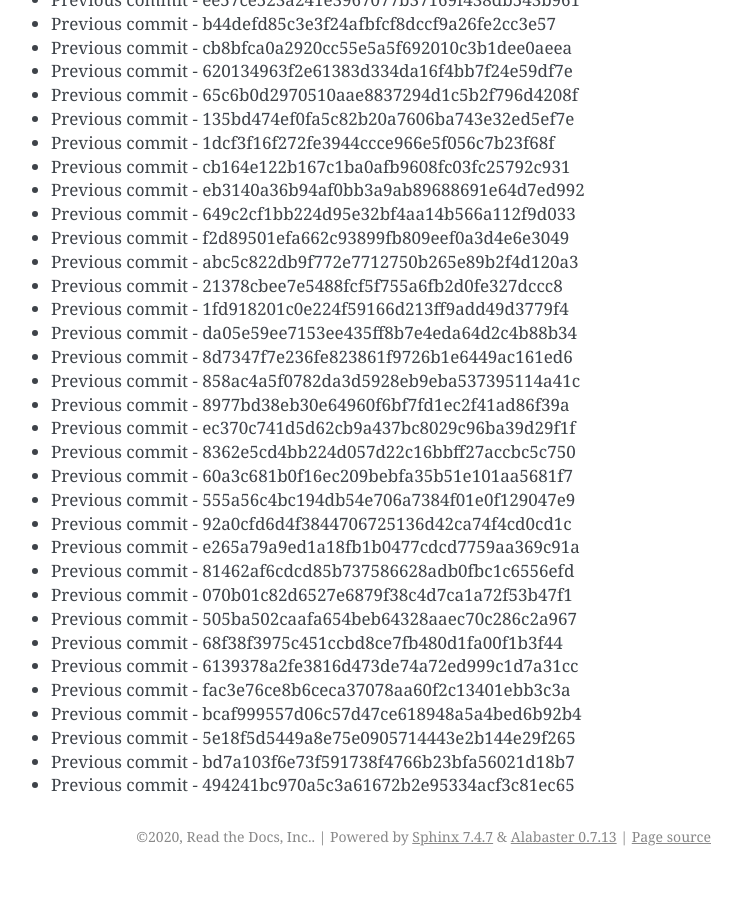
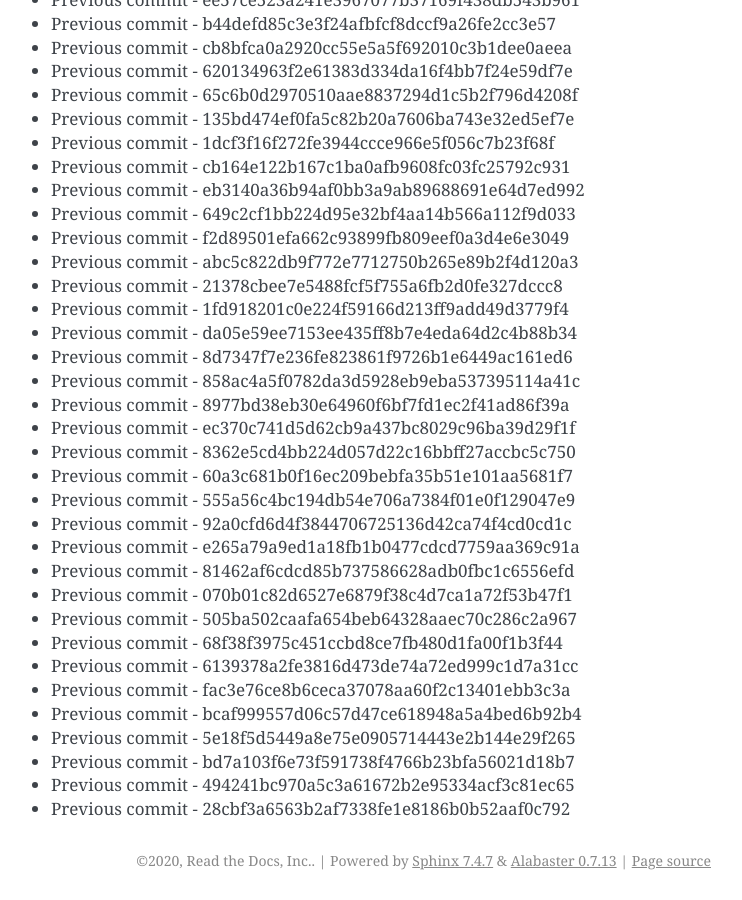
Before and after one commit to readthedocs/rtd-git-stresstest, a Sphinx documentation site: the page built from docs/updates.rst, in a window 1280 px wide and 900 px high, scrolled down 19931 px. Shown: the whole window, without its empty margins (399-1141 px from the left). Built offline with Sphinx 7.4.7, drawn with Linux system fonts in a browser that asks for light colours; before the commit the page ends 20807 px from its top, so only the background shows below that.

Commit message:
Generating commit from previous: 28cbf3a6563b2af7338fe1e8186b0b52aaf0c792

```diff
--- a/docs/updates.rst
+++ b/docs/updates.rst
@@ -869,3 +869,4 @@ It can be tested for any performance characteristics.
 * Previous commit - 5e18f5d5449a8e75e0905714443e2b144e29f265
 * Previous commit - bd7a103f6e73f591738f4766b23bfa56021d18b7
 * Previous commit - 494241bc970a5c3a61672b2e95334acf3c81ec65
+* Previous commit - 28cbf3a6563b2af7338fe1e8186b0b52aaf0c792
```
